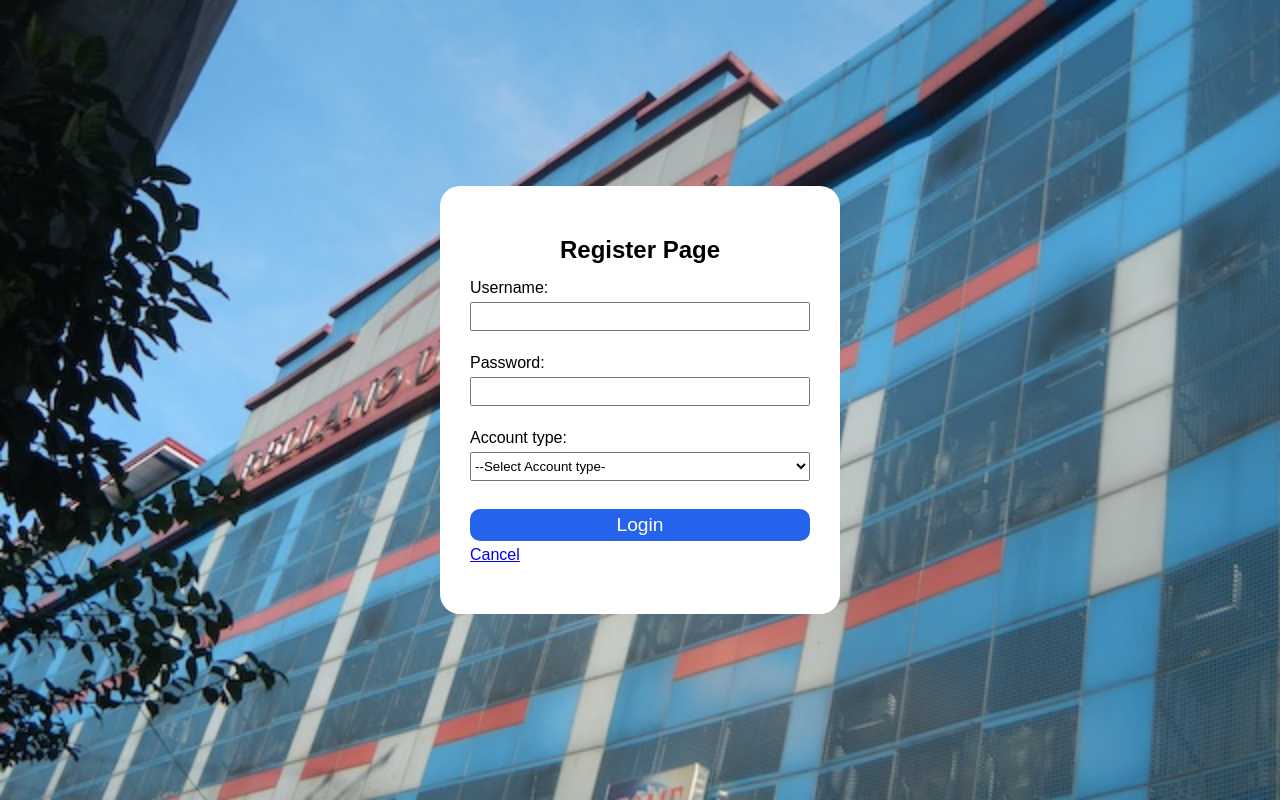
After one commit to johnbhd/php, a PHP site: page /create-account.php in a window 1280 px wide. The commit adds this page. Run offline with PHP 8.4, Linux system fonts and the light colour scheme; the visitor is signed in with stand-in values (Sample User, id 1).

Commit message:
feat: session, create user, search user, logout

```diff
--- /dev/null
+++ b/login/create-account.php
@@ -0,0 +1,111 @@
+<?php
+require_once 'config.php';
+include('session-checker.php');
+if (isset($_POST['btnsubmit'])) {
+    $sql = "SELECT * FROM tblaccounts WHERE username = ?";
+    if ($stmt = mysqli_prepare($link, $sql)) {
+        mysqli_stmt_bind_param($stmt, "s", $_POST['txtusername']);
+        if (mysqli_stmt_execute($stmt)) {
+            $result = mysqli_stmt_get_result($stmt);
+            if (mysqli_num_rows($result) == 0) {
+                $sql = "INSERT INTO tblaccounts (username, password, usertype, status, createdby, datecreated) VALUE (?, ?, ?, ?, ?, ?)";
+                if ($stmt = mysqli_prepare($link, $sql)) {
+                    $status = "ACTIVE";
+                    $date = date("d/m/y");
+                    mysqli_stmt_bind_param($stmt,  "ssssss", $_POST['txtusername'], $_POST['txtpassword'], $_POST['cmbtype'], $status, $_SESSION['username'], $date);
+                    if (mysqli_stmt_execute($stmt)) {
+                        echo "User account added.";
+                        header("location: accounts-management.php");
+                        exit();
+                    } else {
+                        echo "<font color = 'red'>Username already in use</font>";
+                    }
+                }
+            } else {
+                echo "<font color = 'red'>Username already in use</font>";
+            }
+        } else {
+                echo "<font color = 'red'>Error username validate</font>";
+        }
+    }
+}
+?>
+
+<!DOCTYPE html>
+<html lang="en">
+<head>
+    <meta charset="UTF-8">
+    <meta name="viewport" content="width=device-width, initial-scale=1.0">
+    <title>Register Page - Technical Management System</title>
+</head>
+<style>
+    * {
+        font-family: 'arial';
+        padding: 0;
+        margin: 0;
+        box-sizing: border-box;
+    }
+    body {
+        display: flex;
+        flex-direction: column;
+        justify-content: center;
+        align-items: center;
+        height: 100vh;
+        background-image: url('aubg.jpg');
+        background-position: center;
+        background-repeat: no-repeat;
+        background-size: cover;
+
+    }
+    .container {
+        padding: 50px 30px;
+        background-color: white;
+        border-radius: 20px;
+        width: 50vh;
+    }
+    form {
+        display: flex;
+        flex-direction: column;
+        gap: 5px;
+    }
+    h4 {
+        text-align: center;
+        font-size: 1.5rem;
+        padding-bottom: 10px;
+    }
+    input, select {
+        padding: 5px 0px;
+    }
+    .btn {
+        background-color: #2563EB;
+        color: white;
+        border: none;
+        padding: 5px 20px;
+        border-radius: 10px;
+        cursor: pointer;
+        font-size: 1.2rem;
+    }
+
+    .btn:hover {
+        background-color: #1D4ED8;
+    }
+</style>
+<body>
+    <div class="container">
+        <form action="<?php echo htmlspecialchars($_SERVER['PHP_SELF'])?>" method="post">
+            <h4>Register Page</h4>
+            Username: <input type="text" name="txtusername" required> <br>
+            Password: <input type="text" name="txtpassword" required> <br>
+            Account type: <select type="text" name="cmbtype" id="cmbtype" required>
+                <option value ="">--Select Account type-</option>
+                <option value ="ADMINISTRATOR">ADMINISTRATOR</option>
+                <option value ="USER">USER</option>
+                <option value ="TECHNICAL">TECHNICAL</option>
+            </select>
+            <br>
+            <input type="submit" name="btnsubmit" value="Login" class="btn">
+            <a href="accounts-management.php">Cancel</a>
+        </form>
+    </div>
+</body>
+</html>
--- /dev/null
+++ b/login/session-checker.php
@@ -0,0 +1,6 @@
+<?php
+    session_start();
+    if (!isset($_SESSION['username'])) {
+        header("location: login.php");
+    }
+?>
```
Also changed, not shown: login/accounts-management.php (added, +79 -0 lines), login/login.php (+16 -6 lines), login/logout.php (added, +8 -0 lines).
